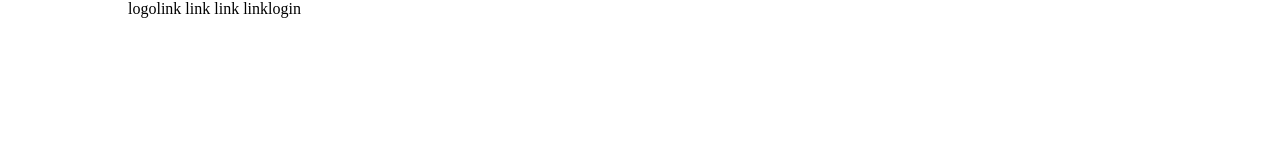
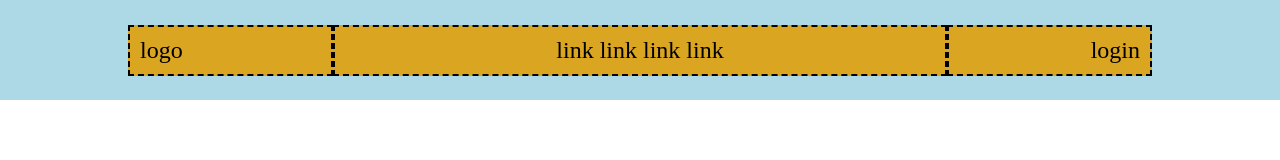
Before and after one commit to jonathanlombardo/htmlcss-struttura-discord, a plain HTML site: page index.html in a window 1280 px wide. Drawn offline with Linux system fonts and the light colour scheme.

Commit message:
style: header style

```diff
--- a/CSS/style.css
+++ b/CSS/style.css
@@ -13,6 +13,39 @@
   margin: 0 auto;
 }
 
-.wrapper {
+/* HEADER */
+
+header {
+  /* DEBUG */
+  background-color: #add8e6;
+}
+
+.header.wrapper {
   display: flex;
+  align-items: center;
+  min-height: 100px;
 }
+
+.header-left,
+.header-center,
+.header-right {
+  padding: 10px;
+  font-size: 1.5rem;
+  /* DEBUG */
+  background-color: #daa520;
+  border: 2px dashed black;
+}
+
+.header-left,
+.header-right {
+  flex-basis: 20%;
+}
+
+.header-center {
+  flex-basis: 60%;
+  text-align: center;
+}
+
+.header-right {
+  text-align: right;
+}
```
